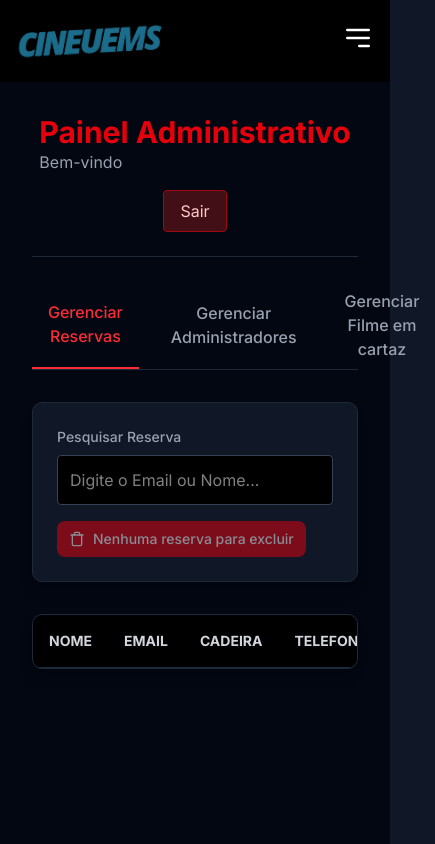
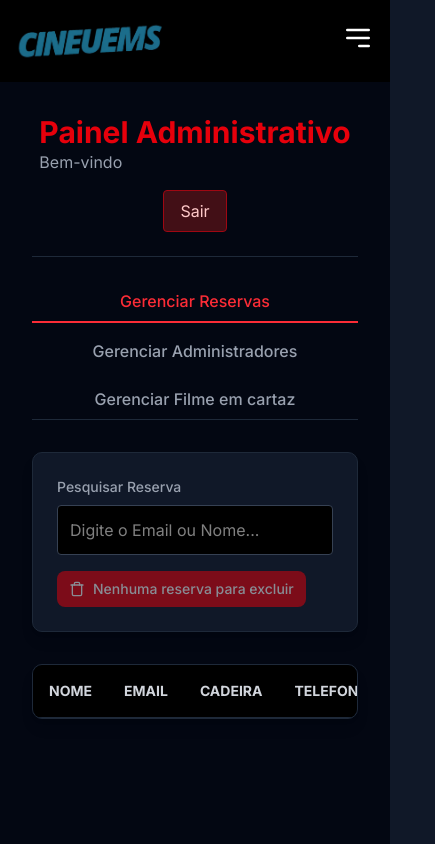
Before and after one commit to Gabrielporfiri0/absolutecinema, a Next.js app: page /admin/dashboard in a window 390 px wide. Shown: the top 844 px of the page, 435 px wide, since content can reach past the window. Built offline with nearby package versions, Linux system fonts and the light colour scheme.

Commit message:
Realiza otimização na responsividade do navbar da página de gerenciamento do admin

```diff
--- a/app/admin/dashboard/page.tsx
+++ b/app/admin/dashboard/page.tsx
@@ -279,7 +279,7 @@ export default function Page() {
                     </button>
                 </div>
 
-                <div className="flex gap-4 mb-8 border-b border-gray-800">
+                <div className="flex flex-col sm:flex-row gap-4 mb-8 border-b border-gray-800">
                     <button
                         onClick={() => setActiveTab('reservas')}
                         className={`pb-2 hover:cursor-pointer px-4 font-medium transition ${activeTab === 'reservas' ? 'text-red-500 border-b-2 border-red-500' : 'text-gray-400 hover:text-white'}`}
--- a/components/ReserveButtonGuard.tsx
+++ b/components/ReserveButtonGuard.tsx
@@ -18,7 +18,7 @@ export default function ReserveButtonGuard({ filmId, className, children, videoS
   const [openModal, setOpenModal] = useState(false);
 
   // const watched = typeof window !== 'undefined' ? localStorage.getItem(LOCAL_KEY) === 'true' : false;
-  const watched = false
+  const watched = true
 
 
   const goToSeatPicker = () => {
```
